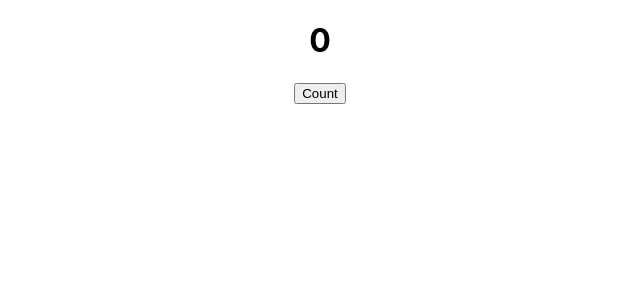
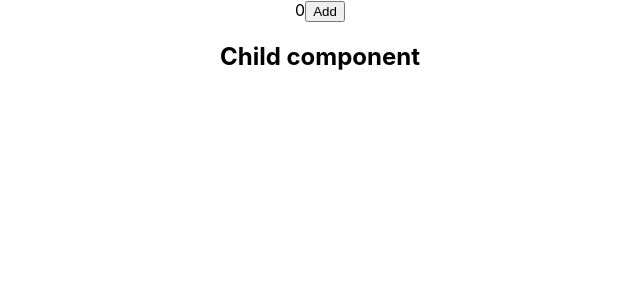
Before and after one commit to nguyenanhtuanHDU/react-learning, a React (Create React App) app: page / in a window 1280 px wide. Shown: the top 300 px of the page, without its empty margins (320-960 px from the left). Built offline with nearby package versions, Linux system fonts and the light colour scheme.

Commit message:
memo: higher order component

```diff
--- a/src/App.js
+++ b/src/App.js
@@ -1,10 +1,10 @@
 import './App.scss';
-import Feature from "./components/Feature/Feature";
+import Parent from './components/Parent/Parent';
 
 function App() {
   return (
     <div className='App'>
-      <Feature/>
+      <Parent />
     </div>
   );
 }
--- /dev/null
+++ b/src/components/Child/Child.js
@@ -0,0 +1,14 @@
+import { memo } from 'react';
+
+const Child = memo(() => {
+  // memo: tránh re render lại Child component khi Parent re render
+  // chỉ re render lại khi props thay đổi
+  console.log('child re render');
+  return (
+    <div>
+      <h2>Child component</h2>
+    </div>
+  );
+});
+
+export default Child;
--- a/src/components/Feature/Feature.js
+++ b/src/components/Feature/Feature.js
@@ -2,24 +2,9 @@ import { useMemo, useState } from 'react';
 import './Feature.scss';
 
 const Feature = ({ children, heading, title, className }) => {
-  const [count, setCount] = useState(0);
-
-  const handleNumber = (num) => {
-    console.log(`🚀 ~ num:`, num);
-    return num * num;
-  };
-
-  // const numberTest = handleNumber(20);
-  // handleNumber sẽ chạy lại mỗi khi re render
-
-  const numberTest = useMemo(() => handleNumber(20), []);
-  // thêm [] là tham số thú 2 để handleNumber ko chạy lại mỗi khi re render
-  // nếu ko có tham số thứ 2 thì ko có tác dụng
 
   return (
     <div className='feature'>
-      <h1>{count}</h1>
-      <button onClick={() => setCount(count + 1)}>Count</button>
       <strong>{children}</strong>
       {/* children: giá trị ở giữa thẻ đóng và mở component */}
       <h2 className={className}>{heading}</h2>
--- /dev/null
+++ b/src/components/Parent/Parent.js
@@ -0,0 +1,21 @@
+import { useCallback, useState } from 'react';
+import Child from '../Child/Child';
+
+const Parent = () => {
+  console.log('parent re render');
+  const [count, setCount] = useState(0);
+
+  const handleClick = useCallback(() => {
+    setCount((count) => count + 1);
+  }, []);
+
+  return (
+    <>
+      {count}
+      <button onClick={() => handleClick()}>Add</button>
+      <Child />
+    </>
+  );
+};
+
+export default Parent;
```
